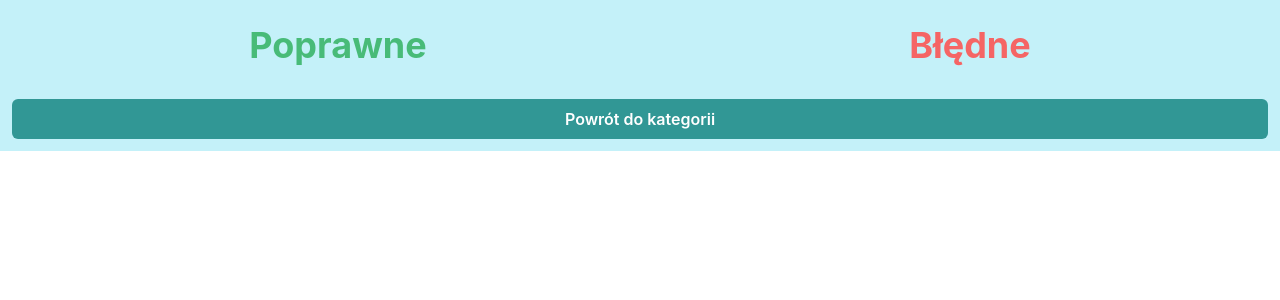
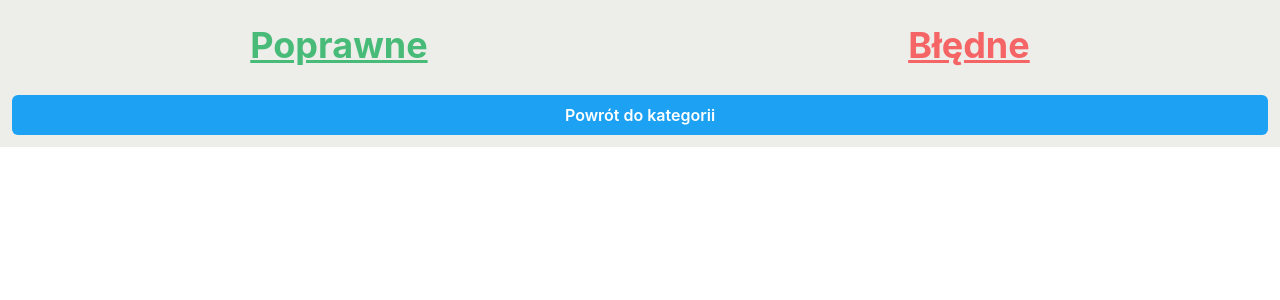
Before and after one commit to Drabenstein/forehead-pwa, a React (Vite) app: page /summary in a window 1280 px wide. Shown: the top 300 px of the page. Built offline with nearby package versions, Linux system fonts and the light colour scheme.

Commit message:
Adjusted color pallet and added timeout handling

```diff
--- a/src/App.tsx
+++ b/src/App.tsx
@@ -45,19 +45,19 @@ function App() {
       style={{
         width: "100%",
         height: "100%",
-        backgroundColor: "#93d9dc",
+        backgroundColor: "#d5bdaf",
       }}
     >
       <SimpleGrid
         minChildWidth="200px"
         gap="6"
-        backgroundColor="#93d9dc"
+        backgroundColor="#d5bdaf"
         padding={5}
       >
         {categories.map((category) => (
           <Card
             key={category.id}
-            bg="gray.300"
+            bg="#f5ebe0"
             onClick={() => onCardClick(category.name)}
             className={classes.categoryCard}
           >
--- a/src/game/components/QuestionCard.tsx
+++ b/src/game/components/QuestionCard.tsx
@@ -5,7 +5,7 @@ import {
   Heading,
   Progress,
 } from "@chakra-ui/react";
-import { FC, ReactElement } from "react";
+import { FC, ReactElement, useEffect } from "react";
 import QuestionCardBottomBar from "./QuestionCardBottomBar";
 import { useCountdown } from "../../hooks/useCountdown";
 import { useLongPress } from "../../hooks/useLongPress";
@@ -37,6 +37,12 @@ const QuestionCard: FC<QuestionCardProps> = ({
       dispatch(markAsBadAnswer(question));
     }
   }
+
+  useEffect(() => {
+    if (millisecondsLeft <= 0) {
+      dispatch(markAsBadAnswer(question));
+    }
+  }, [millisecondsLeft, question, dispatch]);
 
   const longPressHandlers = useLongPress(callback);
 
--- a/src/hooks/useLongPress.tsx
+++ b/src/hooks/useLongPress.tsx
@@ -24,35 +24,29 @@ const useLongPress = (
   };
 
   const onMouseDown: MouseEventHandler<HTMLDivElement> = (e) => {
-    e.preventDefault();
     longPressSide.current =
       e.clientX > window.innerWidth / 2 ? "right" : "left";
     startPressTimer();
   };
 
   const onMouseUp: MouseEventHandler<HTMLDivElement> = (e) => {
-    e.preventDefault();
     clearTimeout(timerRef.current!);
   };
 
   const onClick: MouseEventHandler<HTMLDivElement> = (e) => {
     if (isLongPress.current) {
-      e.preventDefault();
       return;
     }
     action.current = "click";
   };
 
   const onTouchStart: TouchEventHandler<HTMLDivElement> = (e) => {
-    console.log("onTouchStart");
-    e.preventDefault();
     longPressSide.current =
       e.changedTouches[0].clientX > window.innerWidth / 2 ? "right" : "left";
     startPressTimer();
   };
 
   const onTouchEnd: TouchEventHandler<HTMLDivElement> = (e) => {
-    e.preventDefault();
     clearTimeout(timerRef.current!);
   };
 
--- a/src/summary/Summary.tsx
+++ b/src/summary/Summary.tsx
@@ -6,6 +6,7 @@ import {
   Grid,
   GridItem,
   Heading,
+  Text,
 } from "@chakra-ui/react";
 import { useNavigate } from "react-router-dom";
 
@@ -19,15 +20,15 @@ const Summary = () => {
   };
 
   return (
-    <Grid gridColumn={2} gridRow={1} gap={2} bgColor="cyan.100" p={3}>
+    <Grid gridColumn={2} gridRow={1} gap={1} bgColor="#edede9" p={3}>
       <GridItem gridColumn={1} gridRow={1} my={3}>
         <Center>
-          <Heading color="green.400">Poprawne</Heading>
+          <Heading color="green.400" textDecoration="underline">Poprawne</Heading>
         </Center>
       </GridItem>
       <GridItem gridColumn={2} gridRow={1} my={3}>
         <Center>
-          <Heading color="red.400">Błędne</Heading>
+          <Heading color="red.400" textDecoration="underline">Błędne</Heading>
         </Center>
       </GridItem>
       {goodAnswers.map((answer, index) => (
@@ -35,11 +36,12 @@ const Summary = () => {
           key={index}
           gridColumn={1}
           gridRow={index + 2}
-          bg="green.200"
           borderRadius="md"
           p={2}
         >
-          {answer.text}
+          <Center>
+            <Text fontWeight="bold" fontSize="xl" textColor="green.400">{answer.text}</Text>
+          </Center>
         </GridItem>
       ))}
       {badAnswers.map((answer, index) => (
@@ -47,18 +49,19 @@ const Summary = () => {
           key={index}
           gridColumn={2}
           gridRow={index + 2}
-          bg="red.200"
           borderRadius="md"
           p={2}
         >
-          {answer.text}
+          <Center>
+            <Text fontWeight="bold" fontSize="xl" textColor="red.400">{answer.text}</Text>
+          </Center>
         </GridItem>
       ))}
       <GridItem colSpan={2}>
         <Center>
           <Button
             width="100%"
-            colorScheme="teal"
+            colorScheme="twitter"
             variant="solid"
             fill="true"
             mt={3}
```
